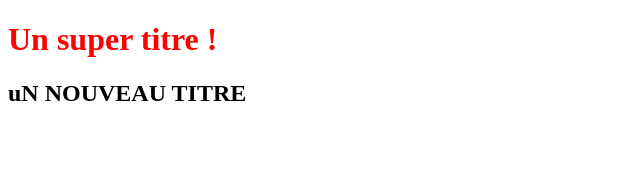
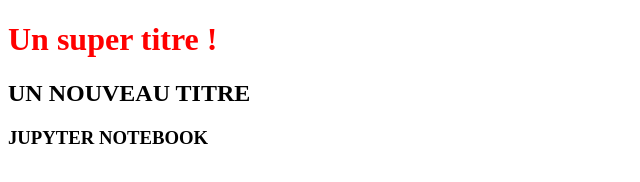
Before and after one commit to Khairy01/hello, a plain HTML site: page indEx.html in a window 1280 px wide. Shown: the whole page, without its empty margins (0-640 px from the left). Drawn offline with Linux system fonts and the light colour scheme.

Commit message:
jupyter notebook

```diff
--- a/indEx.html
+++ b/indEx.html
@@ -6,6 +6,7 @@
 </head>
 <body>
     <h1>Un super titre !</h1>
-    <h2>uN NOUVEAU TITRE</h2>
+    <h2>UN NOUVEAU TITRE</h2>
+    <H3>JUPYTER NOTEBOOK</H3>
 </body>
 </html>
```
